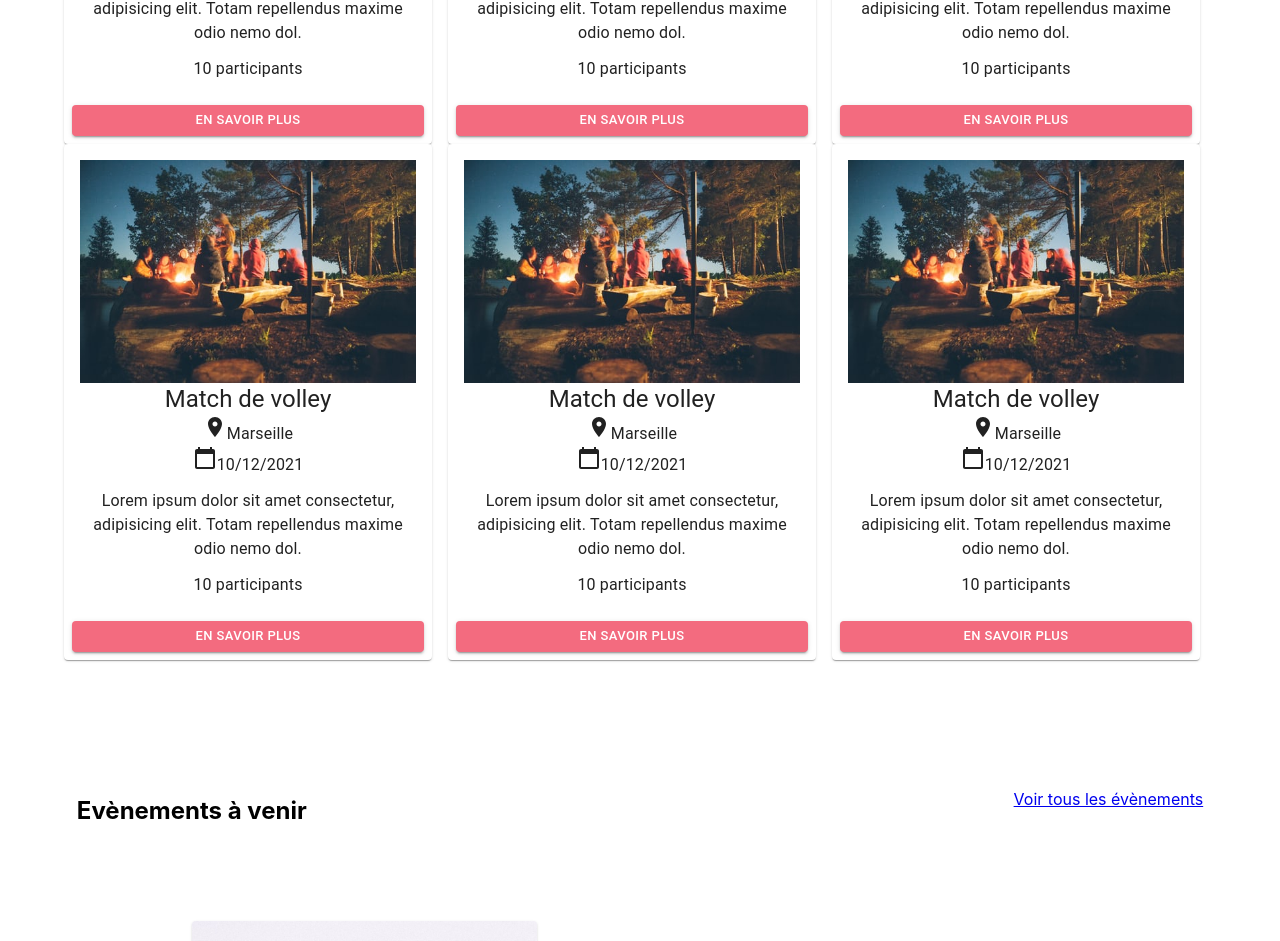
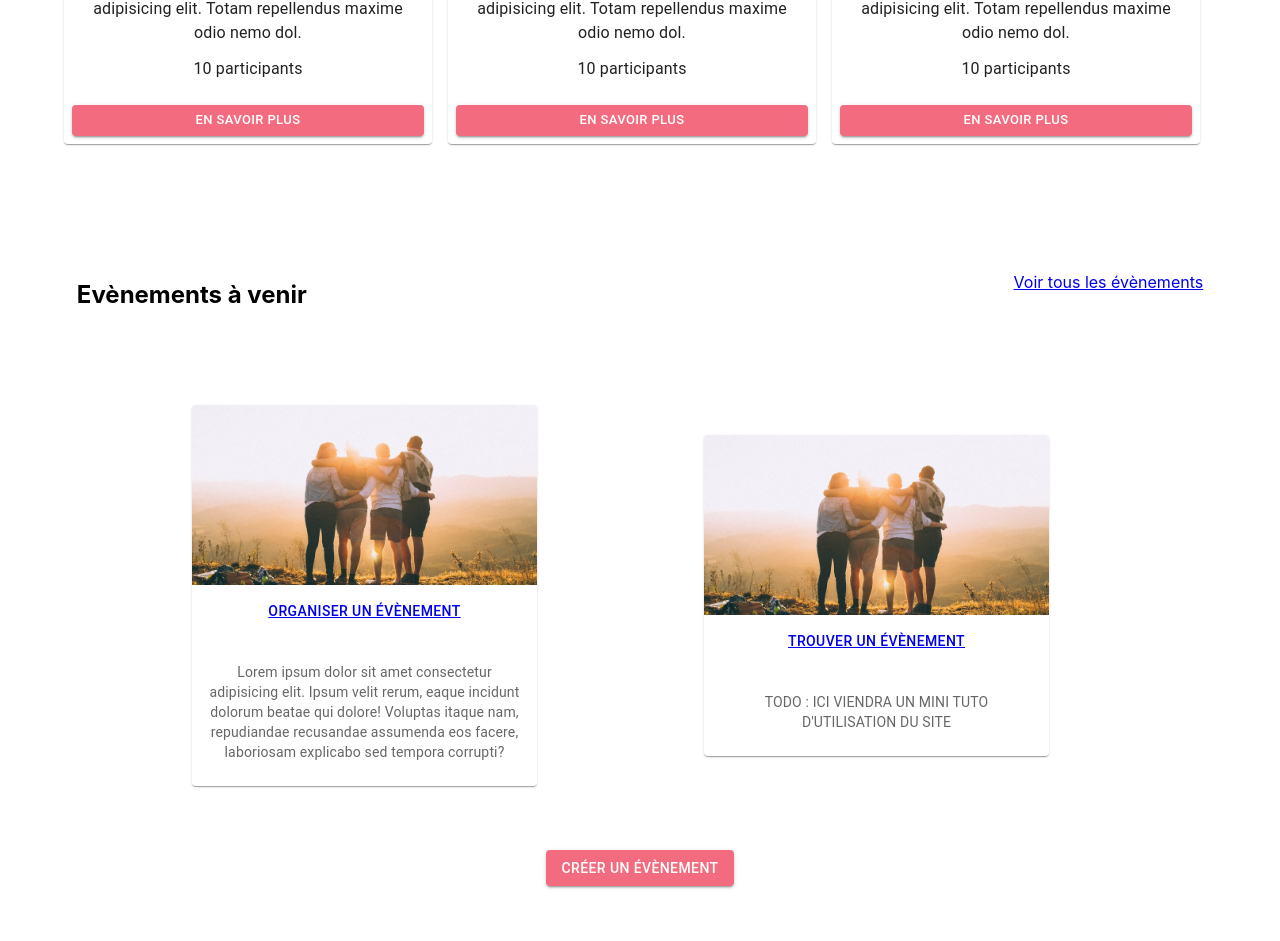
Before and after one commit to GeraldineBB/meetus-front, a React (Create React App) app: page / in a window 1280 px wide. Shown: the part 1054-1995 px from the top of the page. Built offline with nearby package versions, Linux system fonts and the light colour scheme.

Commit message:
wip : events dynamisation

```diff
--- a/src/components/HomePage/Cards/HomeCard/index.tsx
+++ b/src/components/HomePage/Cards/HomeCard/index.tsx
@@ -11,9 +11,6 @@ import CalendarTodayIcon from "@mui/icons-material/CalendarToday";
 
 
 export default function HomeCard() {
-
-
-
   return (
 
       <Card className="card" sx={{mr: 2}}>
--- a/src/components/HomePage/Cards/index.js
+++ b/src/components/HomePage/Cards/index.js
@@ -17,15 +17,6 @@ function Cards() {
                 </Grid>
             ))}
 
-                <Grid item md={4}>
-                    <HomeCard />
-                </Grid>
-                <Grid item md={4}>
-                    <HomeCard />
-                </Grid>
-                <Grid item md={4}>
-                    <HomeCard />
-                </Grid>
             </Grid>
       </Container>
     )
```
